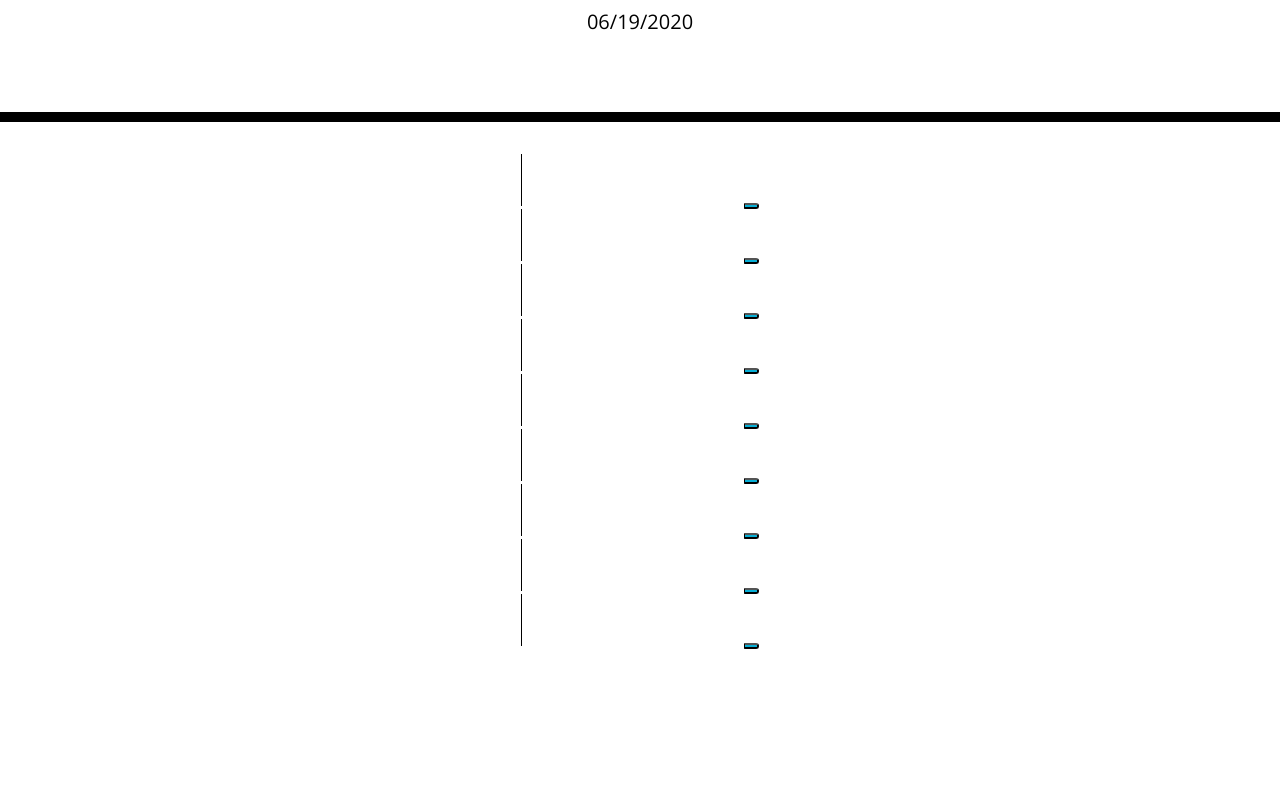
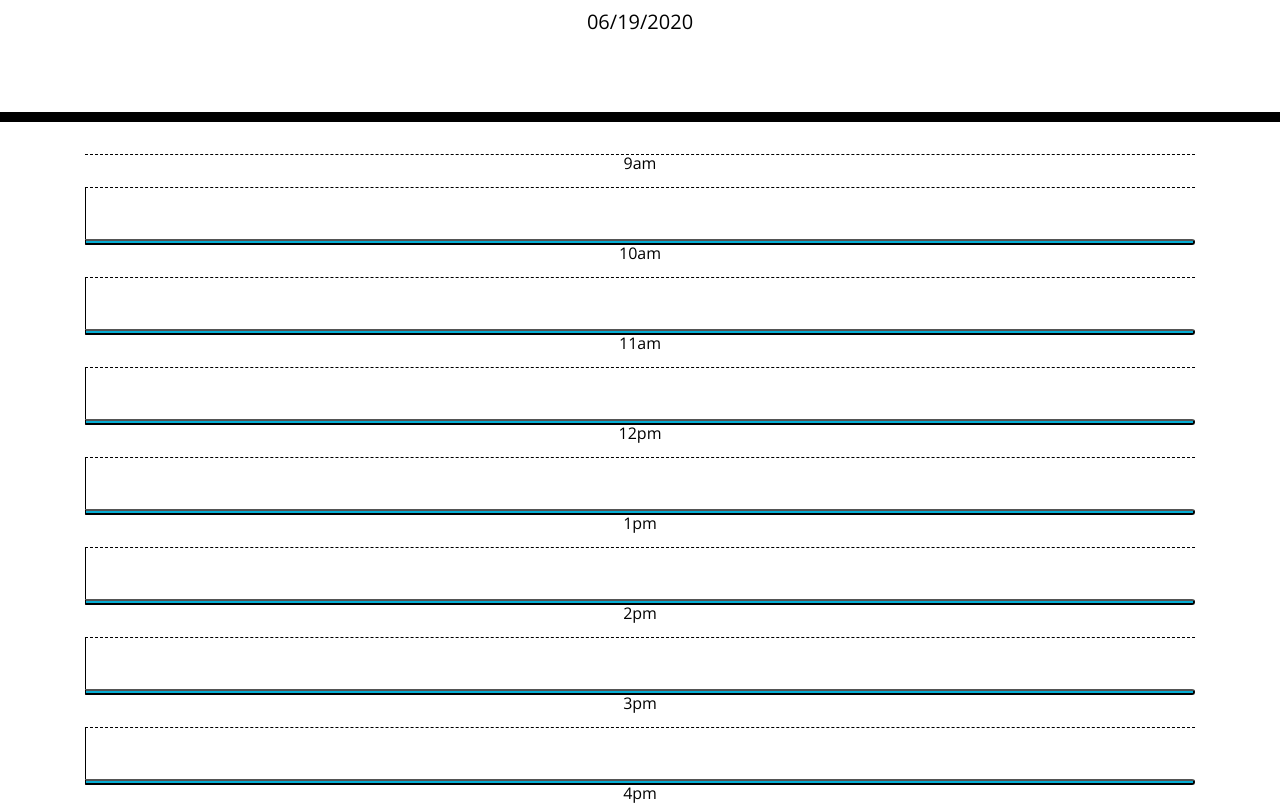
Before and after one commit to andrewwestgard/workdayCalendar, a plain HTML site: page Develop/index.html in a window 1280 px wide. Shown: the part 182-987 px from the top of the page. Before the commit the page ends 833 px from the top, so only its background shows below. Drawn offline with nearby package versions, Linux system fonts and the light colour scheme.

```diff
--- a/Develop/index.html
+++ b/Develop/index.html
@@ -31,39 +31,65 @@
     <div class="container">
       <!-- Timeblocks go here -->
       <div class="time-block">
-        <textarea></textarea>
+        <div class="hour" id="hour-1">
+          <p>9am</p>
+          <textarea class="textarea"></textarea>
           <button class="saveBtn"></button>
         </div>
+      </div>
       <div class="time-block">
-        <textarea></textarea>
+        <div class="hour" id="hour-2">
+          <p>10am</p>
+          <textarea class="textarea"></textarea>
           <button class="saveBtn"></button>
         </div>
+      </div>
       <div class="time-block">
-        <textarea></textarea>
+        <div class="hour" id="hour-3">
+          <p>11am</p>
+          <textarea class="textarea"></textarea>
           <button class="saveBtn"></button>
         </div>
+      </div>
       <div class="time-block">
-        <textarea></textarea>
+        <div class="hour" id="hour-4">
+          <p>12pm</p>
+          <textarea class="textarea"></textarea>
           <button class="saveBtn"></button>
         </div>
+      </div>
       <div class="time-block">
-        <textarea></textarea>
+        <div class="hour" id="hour-5">
+          <p>1pm</p>
+          <textarea class="textarea"></textarea>
           <button class="saveBtn"></button>
         </div>
+      </div>
       <div class="time-block">
-        <textarea></textarea>
+        <div class="hour" id="hour-6">
+          <p>2pm</p>
+          <textarea class="textarea"></textarea>
           <button class="saveBtn"></button>
         </div>
+      </div>
       <div class="time-block">
-        <textarea></textarea>
+          <div class="hour" id="hour-7">
+            <p>3pm</p>
+            <textarea class="textarea"></textarea>
             <button class="saveBtn"></button>
           </div>
+        </div>
       <div class="time-block">
-        <textarea></textarea>
+        <div class="hour" id="hour-8">
+          <p>4pm</p>
+          <textarea class="textarea"></textarea>
           <button class="saveBtn"></button>
         </div>
+      </div>
       <div class="time-block">
-        <textarea></textarea>
+        <div class="hour" id="hour-9">
+          <p>5pm</p>
+          <textarea class="textarea"></textarea>
           <button class="saveBtn"></button>
         </div>
       </div>
--- a/Develop/script.js
+++ b/Develop/script.js
@@ -8,7 +8,7 @@
 
 //VARIABLES
 //new date variable
-    //var newDate = new Date()
+    var newDate = new Date()
     //on page load render the local time
     var today = new Date();
     var dd = String(today.getDate()).padStart(2, '0');
@@ -19,62 +19,69 @@
     $('#currentDay').append(today);
 
     //var array to store 8 numbers to reference to display
-    var timeBlockArray = [];
+
     // Create textarea variable to store data
         //global so that all functions can access
-    var textarea = $('<textarea>')
+    //var textarea = $('<textarea>')
 
 //FUNCTIONS
     //Function that appends the div into the .container div in the HTML
 $(document).ready(function () {
-    //create a object that holds all the variables needed to display the divs
-    // var timeDivObj = {
-        //put all the variables that need to be rendered to the page
-    // }
-    //The following code is to append the divs on page load
-    //var timeDiv appended to the container div
-    /*
-         var timeDiv = $('<div>').addClass('time-block');
-        // //var textarea to append the textarea element inside the timeDiv variable
-         var textarea = $('<textarea>');
-        // // hour div to show the hour
-         var hour = $('<div>').addClass('hour');
-        // //var saveButton
-         var saveButton = $('<button>').addClass('saveBtn', 'i:hover');
-        // //appending to the container div
-         $('.container').append(timeDiv);
-         //appending textarea
-        $(timeDiv).append(textarea);
-        // //appending hour div to the page
-        $(timeDiv).append(hour);
-        // //append the saveBtn to the div
-        $(timeDiv).append(saveButton);
-    */
+    $('.saveBtn').on('click', function(){
+        var input = $(this).siblings('.textarea').val();
+        var workTime = $(this).parent().attr('id');
+        localStorage.setItem(input, workTime);
+    })
 
-    //Create a for loop to append the various appends and variables 8 times
-        //array set to 8 which reference each time block and append it to a page
-    // for (let i = 0; index < timeBlockArray.length; index++) {
-    //     //iterate through the loop displaying the timeDiv
-
-    // }
+    //$('#hour-1.input').val(localStorage.getItem('#hour-1'))
 });
-    //Function to render the divs
-    //function to save data to local storage
-    function saveData(saveButton) {
-        //if saveButton is clicked
-        if(saveButton.addEventListner('click')) {
-            //then save the text within textarea to local storage
-            //use the textarea global variable to reference inner content when the button is pressed to save the content to local storage
-            $(textarea).innerHTML = localStorage.getItem(textarea);
-        //If save button is not pressed then return to save data function
-        } else {
-            return saveData();
-        }
-
-    };
 
 
 
 
 
+
+
+
+
+//$('#hour-1.input').val(localStorage.getItem('#hour-1'))
+    //Function to render the divs
+    //function to save data to local storage
+    //function saveData(saveButton) {
+        //if saveButton is clicked
+        // if(saveButton.addEventListner('click')) {
+        //     //then save the text within textarea to local storage
+        //     //use the textarea global variable to reference inner content when the button is pressed to save the content to local storage
+        //     $(textarea).innerHTML = localStorage.getItem(textarea);
+        // //If save button is not pressed then return to save data function
+        // } else {
+        //     return saveData();
+        // }
+
+    //};
+
+
+
+
+
+
+
+
+
+           //  var timeDiv = $('<div>').addClass('time-block');
+        // // var textarea to append the textarea element inside the timeDiv variable
+        //  var textarea = $('<textarea>');
+        // // hour div to show the hour
+        //  var hour = $('<div>').addClass('hour');
+        // // var saveButton
+        //  var saveButton = $('<button>').addClass('saveBtn', 'i:hover');
+        // // appending to the container div
+        //  $('.container').append(timeDiv);
+        //  //appending textarea
+        // $(timeDiv).append(textarea);
+        // // appending hour div to the page
+        // $(timeDiv).append(hour);
+        // // append the saveBtn to the div
+        // $(timeDiv).append(saveButton);
+
 //ADDEVENTLISTNERS
--- a/Develop/style.css
+++ b/Develop/style.css
@@ -11,6 +11,8 @@ textarea{
   color: #000000;
   border-left: 1px solid black;
   padding: 10px;
+  float: left;
+  width: 100%;
 }
 
 .jumbotron {
@@ -63,6 +65,9 @@ textarea{
   border-bottom-right-radius: 15px;
   background-color: #06AED5;
   color: white;
+  width: 100%;
+  height: 100%;
+  float: right;
 }
 
 .saveBtn i:hover {
```
Also changed, not shown: 1 other file. Lines whose indentation alone changed are shown as unchanged.
